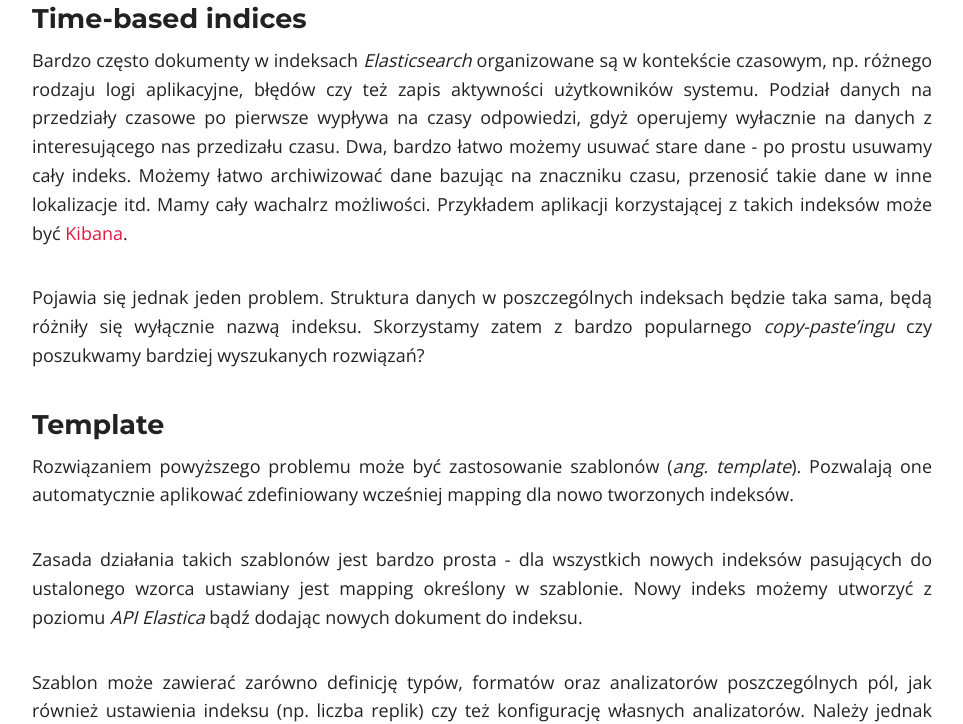
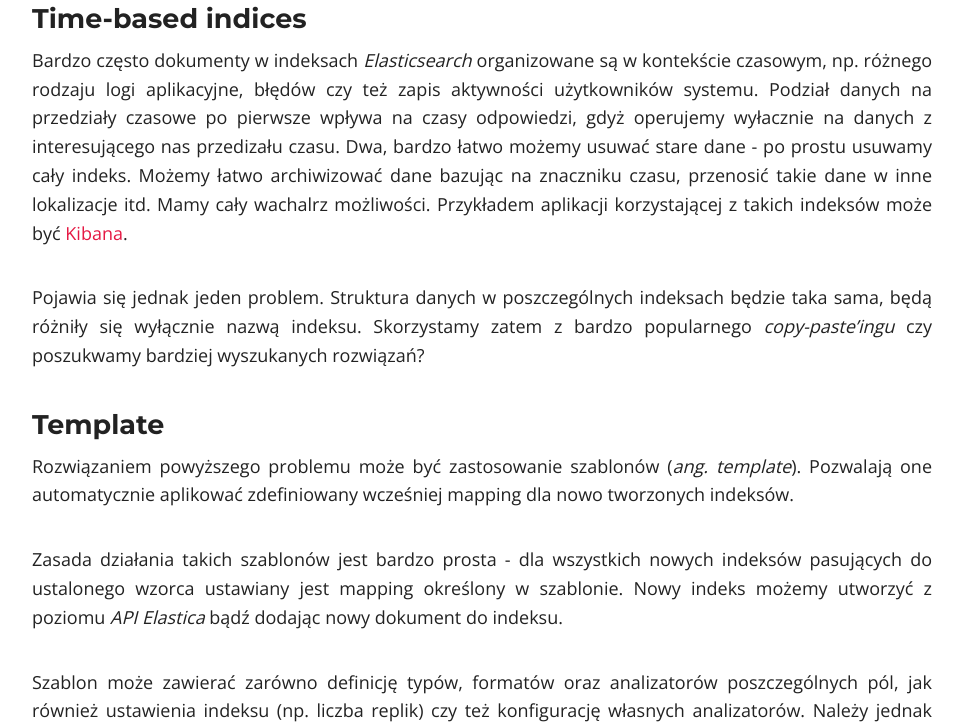
Before and after one commit to tswiackiewicz/inside-the-source-code, a Jekyll site: the page built from _posts/2015-10-22-elasticsearch-lets-talk-about-mapping.md, in a window 1280 px wide and 1400 px high, scrolled down 2778 px. Shown: the part 212-936 px from the top of the window, without its empty margins (158-1121 px from the left). Built offline with Jekyll 4.4.1, drawn with Linux system fonts in a browser that asks for light colours; nearby versions of some CDN libraries; comment, search, counter and statistics services are not loaded; some of the changed text lies outside the part shown.

Commit message:
Poprawki literowek do postu 'Elasticsearch - let's talk about mapping'

```diff
--- a/_posts/2015-10-22-elasticsearch-lets-talk-about-mapping.md
+++ b/_posts/2015-10-22-elasticsearch-lets-talk-about-mapping.md
@@ -54,7 +54,7 @@ Przykładowy mapping (w formacie *JSON*):
 
 ### Time-based indices
 
-Bardzo często dokumenty w indeksach *Elasticsearch* organizowane są w kontekście czasowym, np. różnego rodzaju logi aplikacyjne, błędów czy też zapis aktywności użytkowników systemu. Podział danych na przedziały czasowe po pierwsze wypływa na czasy odpowiedzi, gdyż operujemy wyłacznie na danych z interesującego nas przedizału czasu. Dwa, bardzo łatwo możemy usuwać stare dane - po prostu usuwamy cały indeks. Możemy łatwo archiwizować dane bazując na znaczniku czasu, przenosić takie dane w inne lokalizacje itd. Mamy cały wachalrz możliwości. Przykładem aplikacji korzystającej z takich indeksów może być [Kibana](https://www.elastic.co/products/kibana).
+Bardzo często dokumenty w indeksach *Elasticsearch* organizowane są w kontekście czasowym, np. różnego rodzaju logi aplikacyjne, błędów czy też zapis aktywności użytkowników systemu. Podział danych na przedziały czasowe po pierwsze wpływa na czasy odpowiedzi, gdyż operujemy wyłacznie na danych z interesującego nas przedizału czasu. Dwa, bardzo łatwo możemy usuwać stare dane - po prostu usuwamy cały indeks. Możemy łatwo archiwizować dane bazując na znaczniku czasu, przenosić takie dane w inne lokalizacje itd. Mamy cały wachalrz możliwości. Przykładem aplikacji korzystającej z takich indeksów może być [Kibana](https://www.elastic.co/products/kibana).
 
 Pojawia się jednak jeden problem. Struktura danych w poszczególnych indeksach będzie taka sama, będą różniły się wyłącznie nazwą indeksu. Skorzystamy zatem z bardzo popularnego *copy-paste'ingu* czy poszukwamy bardziej wyszukanych rozwiązań?
 
@@ -62,7 +62,7 @@ Pojawia się jednak jeden problem. Struktura danych w poszczególnych indeksach
 
 Rozwiązaniem powyższego problemu może być zastosowanie szablonów (*ang. template*). Pozwalają one automatycznie aplikować zdefiniowany wcześniej mapping dla nowo tworzonych indeksów.
 
-Zasada działania takich szablonów jest bardzo prosta - dla wszystkich nowych indeksów pasujących do ustalonego wzorca ustawiany jest mapping określony w szablonie. Nowy indeks możemy utworzyć z poziomu *API Elastica* bądź dodając nowych dokument do indeksu.
+Zasada działania takich szablonów jest bardzo prosta - dla wszystkich nowych indeksów pasujących do ustalonego wzorca ustawiany jest mapping określony w szablonie. Nowy indeks możemy utworzyć z poziomu *API Elastica* bądź dodając nowy dokument do indeksu.
 
 Szablon może zawierać zarówno definicję typów, formatów oraz analizatorów poszczególnych pól, jak również ustawienia indeksu (np. liczba replik) czy też konfigurację własnych analizatorów. Należy jednak pamiętać o tym, że pola które nie zostaną uwzlędnione w mappingu zdefiniowanym w szablonie, a znajdą się w indeksowanych dokumentach, otrzymają mapping odganięty na podstawie pierwszego dokumentu zawierającego takie pole.
 
@@ -135,6 +135,7 @@ Wracając do poruszonego w poprzedniej sekcji zagadnienia, a mianowicie identycz
 
 * zarządzanie mappingami indeksów poprzez szablony jest bardzo wygodne, możemy je przechowywać w dowolnym systemie kontroli wersji
 * nie bójmy się eksperymentować z mappingami - możemy przygotować template, założyć pusty indeks pasujący do zdefiniowanego wzorca, a następnie za pomocą dostępnych pluginów (np. [Kopf](https://github.com/lmenezes/elasticsearch-kopf)), weryfikować czy osiągnęliśmy satysfakcjonujący nas mapping
+* nowy indeks może zostać założony z poziomu *API Elastica*, ale również zostanie utworzony podczas dodawania pierwszego dokumentu do indeksu; w środowisku produkcyjnym zalecaną praktyką jest utworzenie indeksu przed dodaniem pierwszego dokumentu - będziemy mieli pewność, że docelowy indeks będzie miał pożądaną strukturę
 * jeżeli potrzebujemy, w zależności od kontekstu, aby jedno pole dokumentu zostało zaindeksowane w różny sposób (np. analizowany i nieanalizowany) skorzystajmy z *[multi-fields](https://www.elastic.co/guide/en/elasticsearch/reference/current/_multi_fields.html)*, a w payloadzie dokumentu interesująca nas wartość zostanie przekazana tylko raz
 * zarządzanie szablonami odbywa się z poziomu [API](https://www.elastic.co/guide/en/elasticsearch/reference/current/indices-templates.html) *Elasticsearcha*, ale dostępne narzędzia pozwalają na dostęp do nich z poziomu panelów *www*
 * zalecałbym wykorzystanie flagi *dynamic: strict*, która zabezpieczy nas przed dokumentami o strukturze innej (nadmiarowej) niż ta zdefiniowana w mappingu
```
